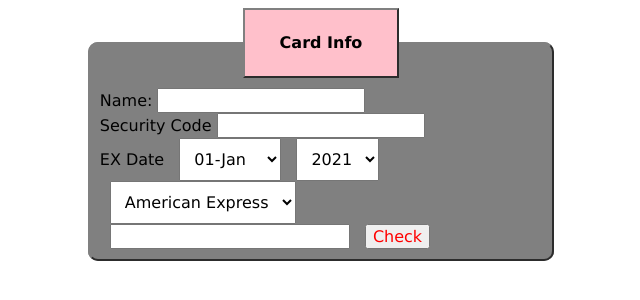
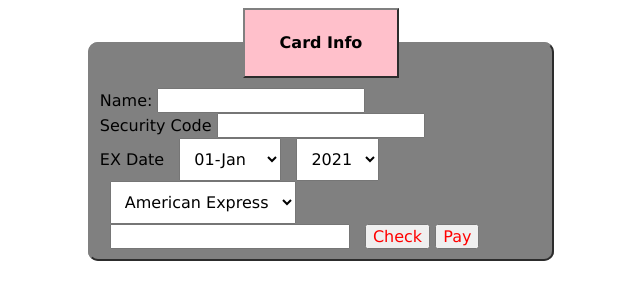
Before and after one commit to oEriic/prepaidCarking, a PHP site: page /creditCard.php in a window 1280 px wide. Shown: the top 300 px of the page, without its empty margins (319-959 px from the left). Run offline with PHP 8.4, Linux system fonts and the light colour scheme.

Commit message:
Update creditCard.php

```diff
--- a/creditCard.php
+++ b/creditCard.php
@@ -52,6 +52,7 @@
                     <option value="Visa">Visa</option>
                 </select>
                 <input type="text" id="CardNumber" maxlength="24" size="24" style="margin-left: 10px;"> <button id="mybutton" type="button" onclick="testCreditCard();" style="margin-left: 10px; color: #f00;">Check</button>
+                <button type="button" onclick="window.location.href='user.php'" style="margin-right: 10px; color: #f00;">Pay</button>
             </fieldset>
     </div>
 
```
